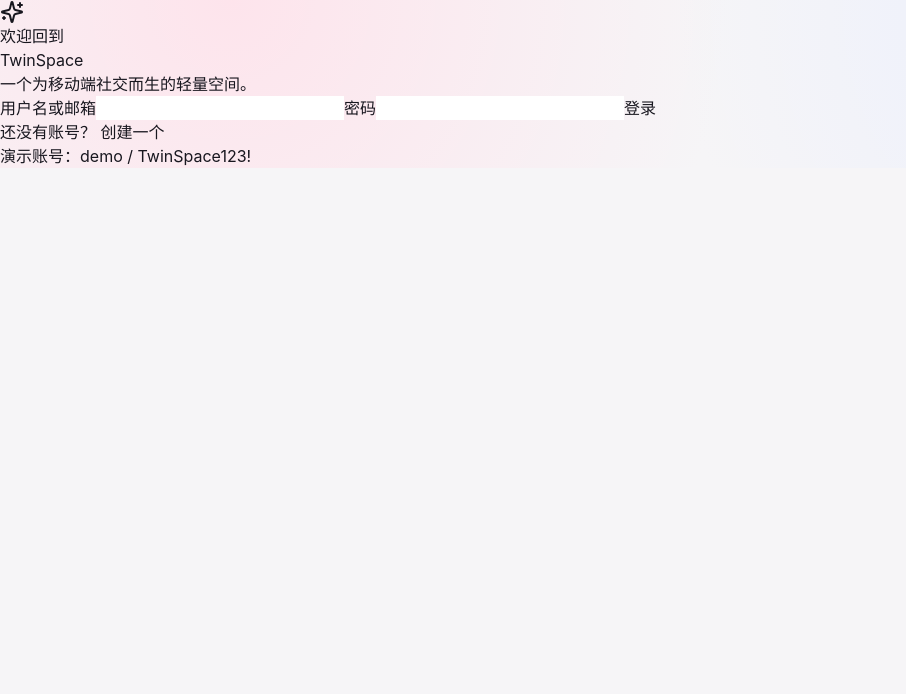
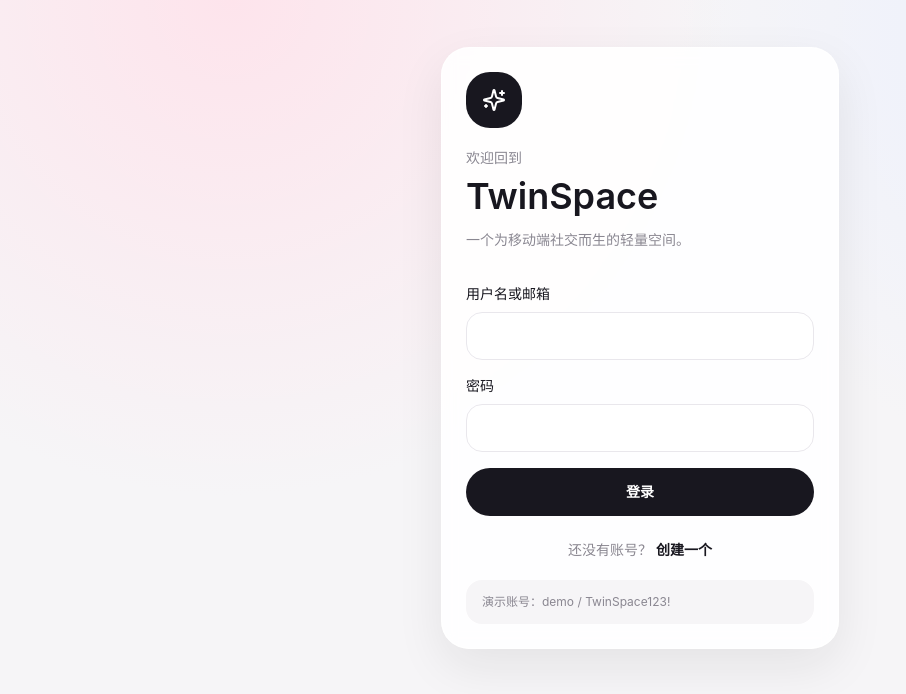
Before and after one commit to liujunyi1/TwinSpace, a Next.js app: page /login in a window 1280 px wide. Shown: the top 694 px of the page, without its empty margins (0-906 px from the left). Built offline with nearby package versions, Linux system fonts and the light colour scheme; no server answers.

Commit message:
Add/update tailwind.config.ts

```diff
--- /dev/null
+++ b/tailwind.config.ts
@@ -0,0 +1,28 @@
+import type { Config } from "tailwindcss";
+
+const config: Config = {
+  content: [
+    "./src/**/*.{ts,tsx}",
+    "./app/**/*.{ts,tsx}",
+    "./components/**/*.{ts,tsx}"
+  ],
+  theme: {
+    extend: {
+      colors: {
+        ink: "#18171f",
+        muted: "#8a8791",
+        line: "#e9e7ec",
+        surface: "#f6f5f7",
+        blush: "#fff1f4",
+        lilac: "#eee9ff",
+        skysoft: "#edf7ff"
+      },
+      boxShadow: {
+        soft: "0 18px 48px rgba(25, 23, 31, 0.08)"
+      }
+    }
+  },
+  plugins: []
+};
+
+export default config;
```
